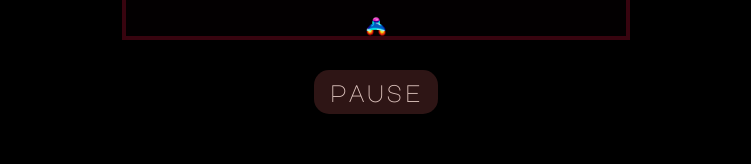
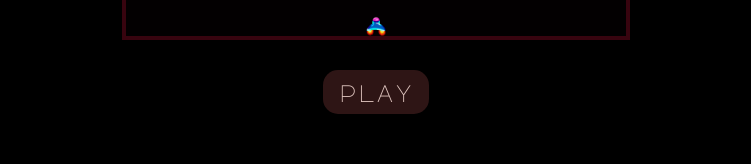
Before and after one commit to Lu-Smith/space_invaders_react_tdd, a React (Create React App) app: page / in a window 1280 px wide. Both pictures are taken after a click on the button "Start". Shown: the part 543-707 px from the top of the page, without its empty margins (264-1015 px from the left). Built offline with nearby package versions, Linux system fonts and the light colour scheme.

Commit message:
Updated Game logic and fixed testing

```diff
--- a/src/components/Game.tsx
+++ b/src/components/Game.tsx
@@ -74,8 +74,8 @@ const Game = () => {
       </header>
       <div className="Game-container" data-testid="game-container">
         {gameOver ? <h3>GameOver</h3> : null}
-        <GameBoard handleGameOver={handleGameOver} handleScore={handleScore} />
-        <button className="Game-button" data-testid="game-button">pause</button>
+        <GameBoard handleGameOver={handleGameOver} handleScore={handleScore} pause={pause} />
+        <button className="Game-button" data-testid="game-button">{pause}</button>
       </div>
       <FooterComponent />
     </div>
--- a/src/components/GameBoard.tsx
+++ b/src/components/GameBoard.tsx
@@ -4,11 +4,12 @@ import '../styles/GameBoard.css';
 interface GameBoardProps {
     handleGameOver: () => void;
     handleScore: () => void;
+    pause: string;
   }
 
 
 
-const GameBoard: React.FC<GameBoardProps> = ({ handleGameOver, handleScore }) => {
+const GameBoard: React.FC<GameBoardProps> = ({ handleGameOver, handleScore, pause }) => {
     const numRows = 20;
     const numCols = 25;
     const totalSquares = numRows * numCols;
@@ -31,7 +32,8 @@ const GameBoard: React.FC<GameBoardProps> = ({ handleGameOver, handleScore }) =>
     }, [spaceshipIndex]);
 
     useEffect(() => {
-      const intervalId = setInterval(() => {
+      if (pause === 'play') {
+        const intervalId = setInterval(() => {
         // Calculate the new positions of alienInvaders
         const newAlienInvaders = [...alienInvaders];
         for (let i = 0; i < newAlienInvaders.length; i++) {
@@ -53,7 +55,7 @@ const GameBoard: React.FC<GameBoardProps> = ({ handleGameOver, handleScore }) =>
                 newAlienInvaders[i] += 25;
             }
           }
-      }
+        }
         const l = 24;
         const leftEdge = [l, l*2, l*3, l*4, l*5, l*6, l*7, l*8, l*9, l*10, l*11, l*12, l*13, l*14, l*15, l*16, l*17, l*18, l*19];
         if (newAlienInvaders.some((invader) => leftEdge.includes(invader % numCols))) {
@@ -75,9 +77,10 @@ const GameBoard: React.FC<GameBoardProps> = ({ handleGameOver, handleScore }) =>
         setAlienInvaders(newAlienInvaders);
       }, 100);
 
+
       return () => {
         clearInterval(intervalId);
-      };
+      };}
     }, [alienInvaders, direction, gameLost, handleGameOver]);
 
     useEffect(() => {
```
Also changed, not shown: 1 other file (tests, documents, lock files or other folders).
